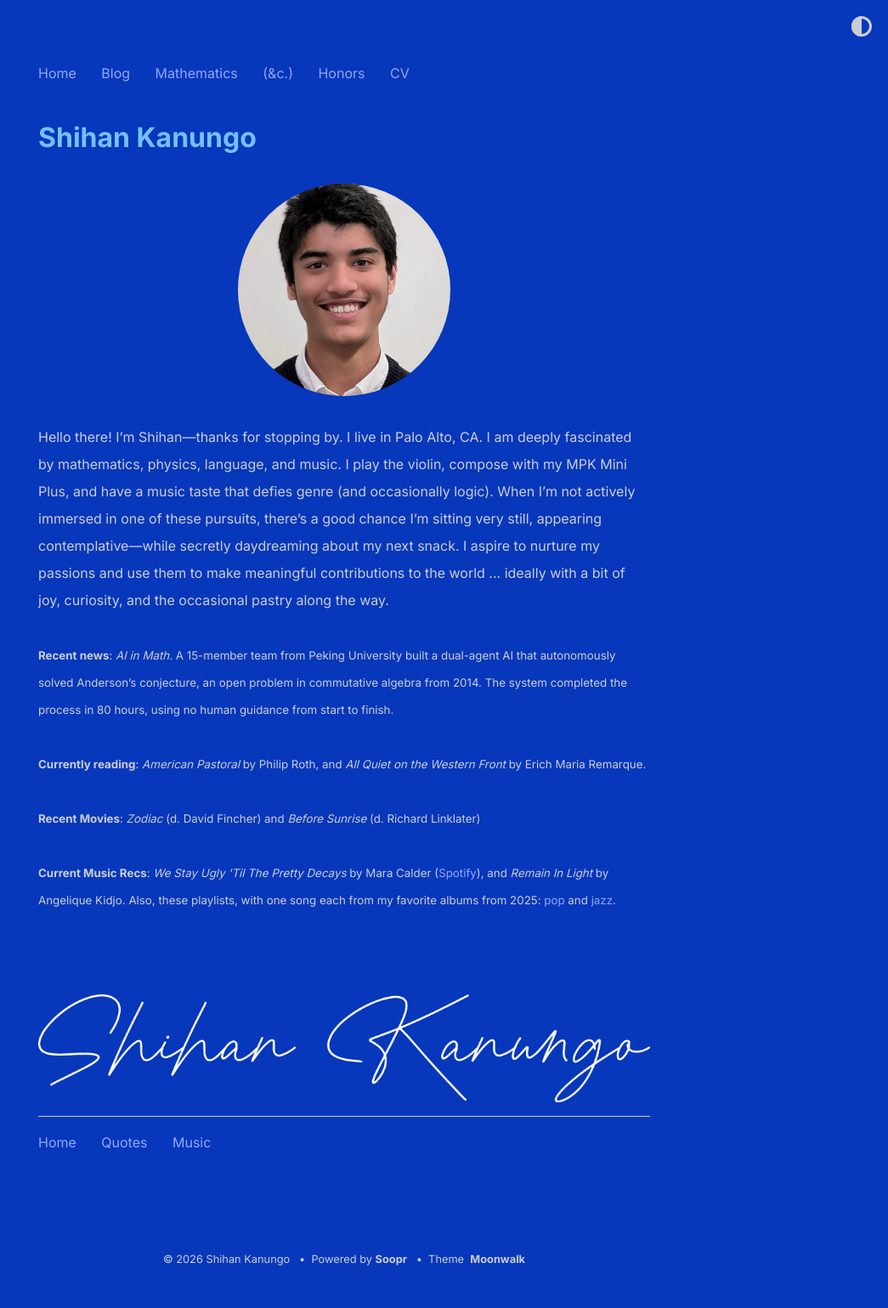
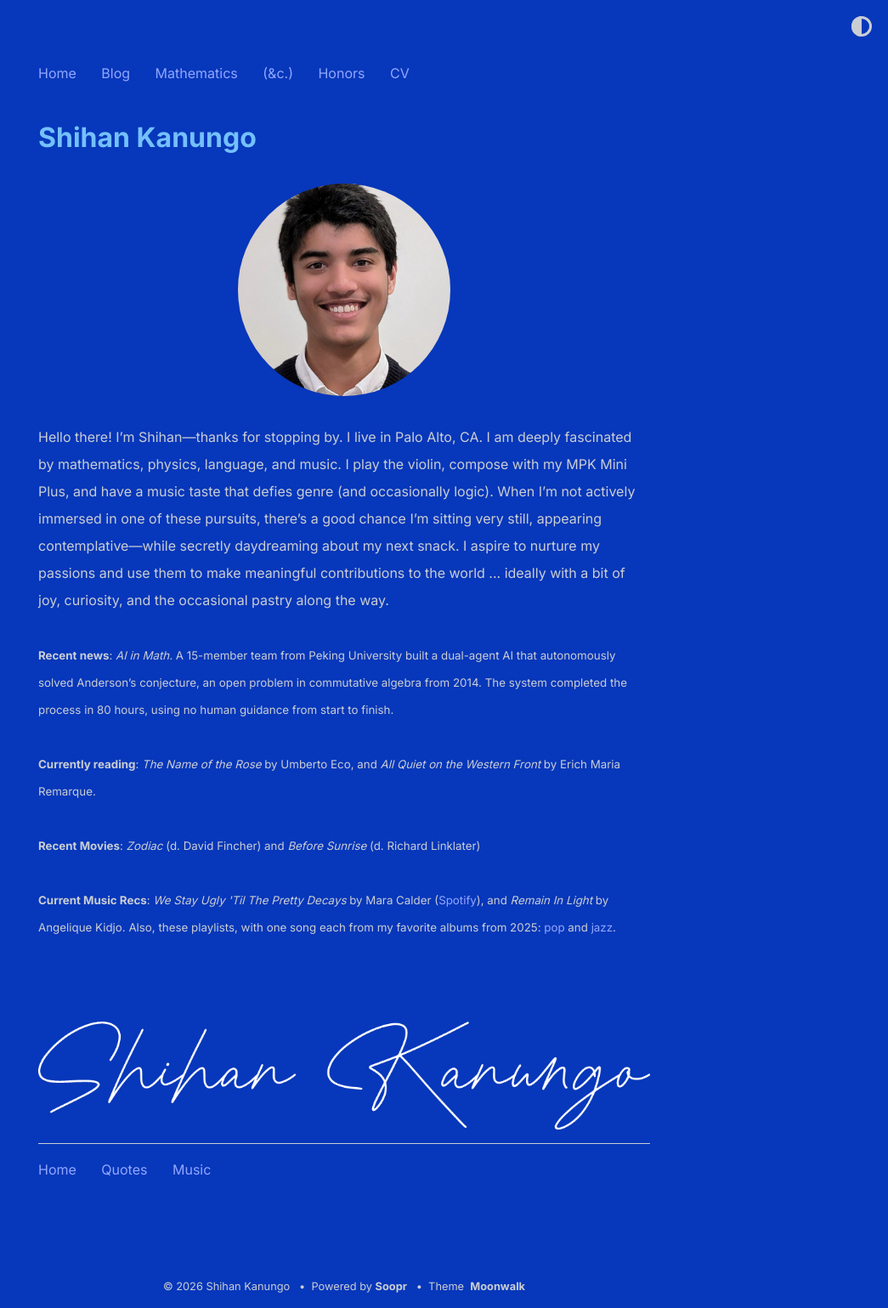
Before and after one commit to shihankanungo/shihankanungo.github.io, a Jekyll site: the page built from index.md, in a window 1280 px wide. Shown: the whole page at 85% size, without its empty margins (235-1280 px from the left). Built offline with Jekyll 4.4.1, drawn with Linux system fonts in a browser that asks for light colours; before the commit the page ends 1507 px from its top, so only the background shows below that.

Commit message:
Update _config.yml

```diff
--- a/_config.yml
+++ b/_config.yml
@@ -8,7 +8,7 @@ description: > # description of the site (multiple lines allowed)
 
           <small><b>Recent news</b>: <i>AI in Math.</i> A 15-member team from Peking University built a dual-agent AI that autonomously solved Anderson’s conjecture, an open problem in commutative algebra from 2014. The system completed the process in 80 hours, using no human guidance from start to finish.</small>
           <br /><br />
-          <small><b>Currently reading</b>: <i>American Pastoral</i> by Philip Roth,  and <i>All Quiet on the Western Front</i> by Erich Maria Remarque.</small>
+          <small><b>Currently reading</b>: <i>The Name of the Rose</i> by Umberto Eco,  and <i>All Quiet on the Western Front</i> by Erich Maria Remarque.</small>
           <br /><br />
           <small><b>Recent Movies</b>: <i>Zodiac</i> (d. David Fincher) and <i>Before Sunrise</i> (d. Richard Linklater)</small>
           <br /><br />
```
